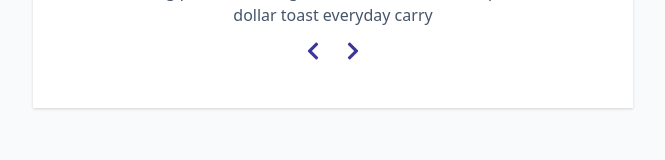
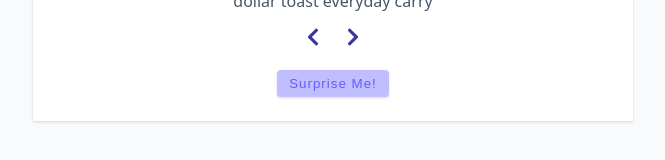
Before and after one commit to vsbron/course-all-in-one-2025, a React (Vite) app in the folder 04-fundamental-projects/03-reviews/: page / in a window 1280 px wide. Shown: the part 509-669 px from the top of the page, without its empty margins (307-972 px from the left). Built offline with nearby package versions, Linux system fonts and the light colour scheme.

Commit message:
04-fundamental-projects - 03 - Add random review functionality - PROJECT COMPLETED

```diff
--- a/04-fundamental-projects/03-reviews/src/App.jsx
+++ b/04-fundamental-projects/03-reviews/src/App.jsx
@@ -16,6 +16,11 @@ const App = () => {
   };
   const nextPerson = () => {
     setIndex((i) => (i + 1 === people.length ? 0 : i + 1));
+  };
+
+  // Creating the function that assigns random number for random review to appear
+  const randomPerson = () => {
+    setIndex(Math.floor(Math.random() * people.length));
   };
 
   // Returned JSX
@@ -39,6 +44,9 @@ const App = () => {
             <FaChevronRight />
           </button>
         </div>
+        <button className="btn btn-hipster" onClick={randomPerson}>
+          Surprise Me!
+        </button>
       </article>
     </main>
   );
```
